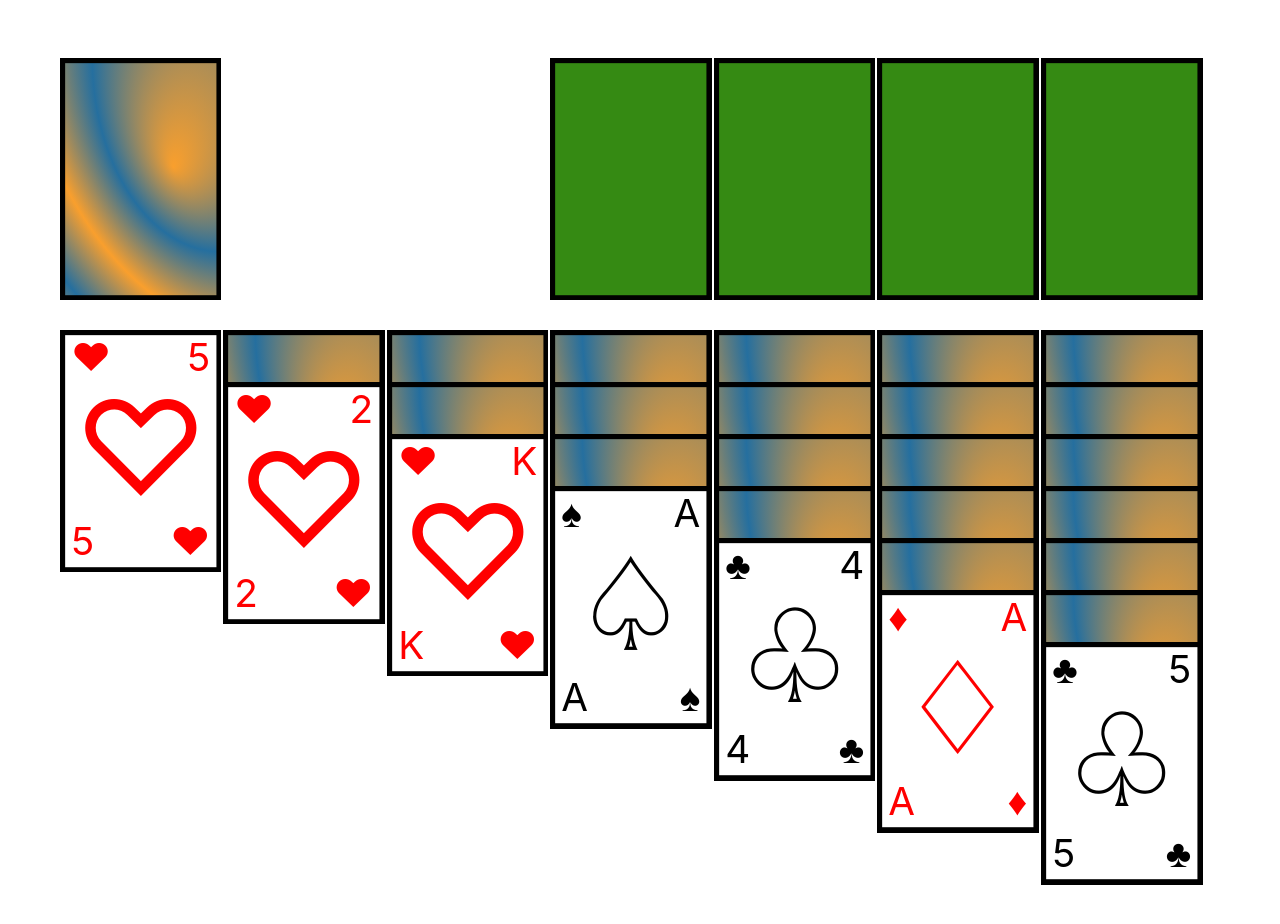
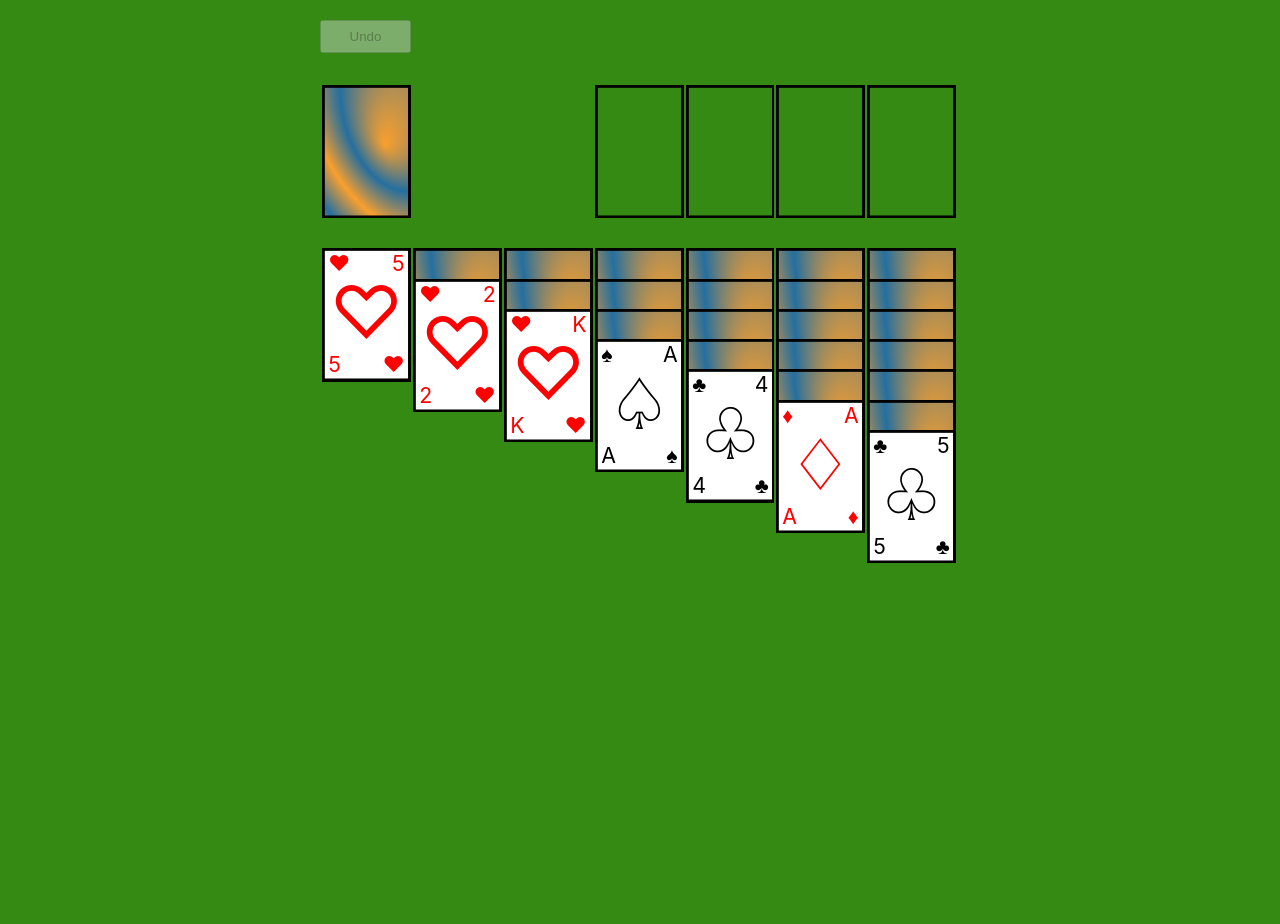
Before and after one commit to jani-e/solitaire, a React (Vite) app: page / in a window 1280 px wide. Shown: the top 924 px of the page. After the commit the page ends 800 px from the top, so only its background shows below. Built offline with nearby package versions, Linux system fonts and the light colour scheme.

Commit message:
Added Undo-feature and improvied view scaling.

```diff
--- a/package.json
+++ b/package.json
@@ -1,7 +1,7 @@
 {
   "name": "solitaire",
   "private": true,
-  "version": "1.0.0",
+  "version": "1.0.1",
   "type": "module",
   "scripts": {
     "dev": "vite",
--- a/src/App.css
+++ b/src/App.css
@@ -1,5 +1,35 @@
+#game {
+  position: absolute;
+  left: 50%;
+}
+
 main {
-    margin: 5%;
-    width: 90vw;
-    padding-bottom: 20%;
+  position: relative;
+  left: -55%;
+  margin: 5%;
+  width: 90vw;
+  padding-bottom: 20vh;
 }
+
+@media screen and (min-aspect-ratio: 9/16) {
+  main {
+    padding-bottom: 10vh;
+  }
+}
+
+@media screen and (min-width: 90vh) {
+  main {
+    max-width: 80vh;
+  }
+}
+
+#game-bar {
+  padding-top: 20px;
+  position: relative;
+  left: -50%;
+}
+
+#game-bar button {
+  width: 14.2%;
+  padding: 10px 0;
+}
--- a/src/App.jsx
+++ b/src/App.jsx
@@ -8,6 +8,7 @@ import createDeck from './utilities/createDeck'
 import './App.css'
 import { DndContext } from '@dnd-kit/core'
 import validate from './utilities/validate'
+import GameBar from './components/GameBar'
 
 const App = () => {
   const initialDeck = lodash.shuffle(createDeck())
@@ -16,13 +17,18 @@ const App = () => {
   const [turnedStack, setTurnedStack] = useState([])
   const [suitStacks, setSuitStacks] = useState({ A: [], B: [], C: [], D: [] })
   const [gameStacks, setGameStacks] = useState({
-    G0: initialDeck.slice(0, 1),
-    G1: initialDeck.slice(1, 3),
-    G2: initialDeck.slice(3, 6),
-    G3: initialDeck.slice(6, 10),
-    G4: initialDeck.slice(10, 15),
-    G5: initialDeck.slice(15, 21),
-    G6: initialDeck.slice(21, 28)
+    G0: { cards: initialDeck.slice(0, 1), hiddenCount: 0 },
+    G1: { cards: initialDeck.slice(1, 3), hiddenCount: 1 },
+    G2: { cards: initialDeck.slice(3, 6), hiddenCount: 2 },
+    G3: { cards: initialDeck.slice(6, 10), hiddenCount: 3 },
+    G4: { cards: initialDeck.slice(10, 15), hiddenCount: 4 },
+    G5: { cards: initialDeck.slice(15, 21), hiddenCount: 5 },
+    G6: { cards: initialDeck.slice(21, 28), hiddenCount: 6 }
+  })
+
+  const [history, setHistory] = useState({
+    count: 0,
+    cardsState: []
   })
 
   const layoutStyle = {
@@ -30,10 +36,23 @@ const App = () => {
     gridTemplateColumns: '14.2% 14.2% 14.2% 14.2% 14.2% 14.2% 14.2%'
   }
 
+  const saveHistoryState = () => {
+    setHistory({
+      ...history, count: history.count + 1,
+      cardsState: history.cardsState.concat({
+        deck: deckStack,
+        turned: turnedStack,
+        suit: suitStacks,
+        game: gameStacks
+      })
+    })
+  }
+
   const turnCard = () => {
     const [firstCardInDeck] = deckStack
     setDeckStack(deckStack.filter(card => card.id !== firstCardInDeck.id))
     setTurnedStack(turnedStack.concat(deckStack.find(card => card.id === firstCardInDeck.id)))
+    saveHistoryState()
   }
 
   const removeTurnedCard = () => {
@@ -61,17 +80,24 @@ const App = () => {
   }
 
   const addToGameStack = (gameStack, cards) => {
-    setGameStacks({
-      ...gameStacks,
-      [gameStack]: gameStacks[gameStack].concat(cards)
-    })
+    console.log(gameStack, cards)
+    setGameStacks(prevState => ({
+      ...prevState,
+      [gameStack]: {
+        ...prevState[gameStack],
+        cards: prevState[gameStack].cards.concat(cards)
+      }
+    }))
   }
 
   const removeFromGameStack = (gameStack, cards) => {
     const cardIds = cards.map(card => card.id)
     setGameStacks(prevState => ({
       ...prevState,
-      [gameStack]: gameStacks[gameStack].filter(item => !cardIds.includes(item.id))
+      [gameStack]: {
+        ...prevState[gameStack],
+        cards: prevState[gameStack].cards.filter(item => !cardIds.includes(item.id))
+      }
     }))
   }
 
@@ -85,7 +111,7 @@ const App = () => {
       return ['suitStack', suitStacks[stack]]
     }
     if (stack in gameStacks) {
-      return ['gameStack', gameStacks[stack]]
+      return ['gameStack', gameStacks[stack].cards]
     }
     return null
   }
@@ -109,29 +135,44 @@ const App = () => {
   }
 
   const handleDragEnd = (event) => {
-    // console.log(event)
     if (event.over) {
-      // const frame = event.active.id
       let fromStackId = event.active.data.current.from
       const toStackId = event.over.id
       const cards = event.active.data.current.cards
       if (fromStackId.includes('_')) {
         fromStackId = fromStackId.slice(0, 2)
       }
-      // console.log('frame', frame)
-      // console.log('from', fromStackId)
-      // console.log('to', toStackId)
-      // console.log('card(s):')
-      // cards.forEach(card => {
-      //   console.log(card)
-      // })
       if (isValidMove(toStackId, cards)) {
         executeMove(fromStackId, toStackId, cards)
+        saveHistoryState()
       }
     }
   }
 
+  const handleUndo = () => {
+    const copyCardsStateHistory = [...history.cardsState]
+    const applyHistory = copyCardsStateHistory.pop()
+    setDeckStack(applyHistory.deck)
+    setTurnedStack(applyHistory.turned)
+    setSuitStacks(applyHistory.suit)
+    setGameStacks(applyHistory.game)
+    setHistory({ count: history.count - 1, cardsState: copyCardsStateHistory })
+  }
+
+  const updateHiddenCount = (gameStack) => {
+    const newCount = gameStacks[gameStack].hiddenCount - 1
+    setGameStacks(prevState => ({
+      ...prevState,
+      [gameStack]: {
+        ...prevState[gameStack],
+        hiddenCount: prevState[gameStack].hiddenCount = newCount
+      }
+    }))
+  }
+
   return (
+    <div id='game'>
+      <GameBar count={history.count} handleUndo={handleUndo} />
       <main>
         <DndContext onDragEnd={handleDragEnd}>
           <div style={layoutStyle}>
@@ -145,11 +186,12 @@ const App = () => {
           <br></br>
           <div style={layoutStyle}>
             {Object.keys(gameStacks).map((stack) => (
-            <GameStack key={stack} id={stack} cards={gameStacks[stack]} />
+              <GameStack key={stack} id={stack} cards={gameStacks[stack].cards} hiddenCount={gameStacks[stack].hiddenCount} updateHiddenCount={updateHiddenCount} />
             ))}
           </div>
         </DndContext>
       </main>
+    </div>
   )
 }
 
--- /dev/null
+++ b/src/components/GameBar.jsx
@@ -0,0 +1,32 @@
+import PropTypes from 'prop-types'
+
+const GameBar = ({count, handleUndo}) => {
+
+  const gameBarStyle = {
+    paddingTop: '20px',
+    position: 'relative',
+    left: '-50%',
+  }
+
+  const buttonStyle = {
+    width: '14.2%',
+    padding: '7px 0',
+  }
+
+  return (
+    <div style={gameBarStyle}>
+      {count > 0 ? <button style={buttonStyle} onClick={() => handleUndo()}>Undo</button> : <button style={buttonStyle} disabled>Undo</button>}
+      {/* <span>Score: 0</span>
+      <span>Time: 0:00</span>
+      <button style={buttonStyle} disabled>New game</button>
+      <button style={buttonStyle} disabled>Settings</button> */}
+    </div>
+  )
+}
+
+export default GameBar
+
+GameBar.propTypes = {
+  count: PropTypes.number,
+  handleUndo: PropTypes.func
+}
--- a/src/components/GameStack.jsx
+++ b/src/components/GameStack.jsx
@@ -1,13 +1,11 @@
 import PropTypes from 'prop-types'
 import GameStackFrame from './GameStackFrame'
 import { useDroppable } from '@dnd-kit/core'
-import { useState } from 'react'
 
-const GameStack = ({ id, cards }) => {
-  const [hiddenCount, setHiddenCount] = useState(Number(id.slice(1)))
+const GameStack = ({ id, cards, hiddenCount, updateHiddenCount }) => {
 
-  const updateHiddenCount = () => {
-    setHiddenCount(hiddenCount - 1)
+  const handleHiddenCount = () => {
+    updateHiddenCount(id)
   }
 
   const { setNodeRef } = useDroppable({
@@ -27,14 +25,16 @@ const GameStack = ({ id, cards }) => {
   }
   return (
     <div id={id} ref={setNodeRef}>
-      <GameStackFrame origin={id} id={id} cards={cards} hiddenCount={hiddenCount} updateHiddenCount={updateHiddenCount} />
+      <GameStackFrame origin={id} id={id} cards={cards} hiddenCount={hiddenCount} handleHiddenCount={handleHiddenCount} />
     </div>
   )
 }
 
 GameStack.propTypes = {
   id: PropTypes.string,
-  cards: PropTypes.array
+  cards: PropTypes.array,
+  hiddenCount: PropTypes.number,
+  updateHiddenCount: PropTypes.func
 }
 
 export default GameStack
--- a/src/components/GameStackFrame.jsx
+++ b/src/components/GameStackFrame.jsx
@@ -3,7 +3,7 @@ import Card from './Card'
 import CardCover from './CardCover'
 import { useDraggable } from '@dnd-kit/core'
 
-const GameStackFrame = ({ id, hiddenCount, updateHiddenCount, origin = null, cards }) => {
+const GameStackFrame = ({ id, hiddenCount, handleHiddenCount, origin = null, cards }) => {
   const { attributes, listeners, setNodeRef, transform } = useDraggable({
     id: `${id}_frame`,
     data: {
@@ -30,7 +30,7 @@ const GameStackFrame = ({ id, hiddenCount, updateHiddenCount, origin = null, car
 
   const handleRevealClick = () => {
     if (newHiddenCount === 0 && children.length === 0) {
-      updateHiddenCount()
+      handleHiddenCount()
     }
   }
 
@@ -39,7 +39,7 @@ const GameStackFrame = ({ id, hiddenCount, updateHiddenCount, origin = null, car
       <div>
         <div style={cardFrameStyle} onClick={() => handleRevealClick()}>
           <CardCover /></div>
-        {!!children.length && <div style={childrenStyle}>{<GameStackFrame id={childrenFrameId} origin={id} cards={children} hiddenCount={newHiddenCount} updateHiddenCount={updateHiddenCount} />}</div>}
+        {!!children.length && <div style={childrenStyle}>{<GameStackFrame id={childrenFrameId} origin={id} cards={children} hiddenCount={newHiddenCount} handleHiddenCount={handleHiddenCount} />}</div>}
       </div>
     )
   }
@@ -49,7 +49,7 @@ const GameStackFrame = ({ id, hiddenCount, updateHiddenCount, origin = null, car
       <div style={cardFrameStyle}>
         <Card value={parent.value} suit={parent.suit} />
       </div>
-      {!!children.length && <div style={childrenStyle}>{<GameStackFrame id={childrenFrameId} origin={id} cards={children} hiddenCount={newHiddenCount} updateHiddenCount={updateHiddenCount} />}</div>}
+      {!!children.length && <div style={childrenStyle}>{<GameStackFrame id={childrenFrameId} origin={id} cards={children} hiddenCount={newHiddenCount} handleHiddenCount={handleHiddenCount} />}</div>}
     </div>
   )
 }
@@ -57,7 +57,7 @@ const GameStackFrame = ({ id, hiddenCount, updateHiddenCount, origin = null, car
 GameStackFrame.propTypes = {
   id: PropTypes.string,
   hiddenCount: PropTypes.number,
-  updateHiddenCount: PropTypes.func,
+  handleHiddenCount: PropTypes.func,
   origin: PropTypes.string,
   cards: PropTypes.array
 }
--- a/src/index.css
+++ b/src/index.css
@@ -3,8 +3,8 @@
   line-height: 1.5;
   font-weight: 400;
 
-  color-scheme: light dark;
-  color: rgba(255, 255, 255, 0.87);
+  /* color-scheme: light dark;
+  color: rgba(255, 255, 255, 0.87); */
   background-color: #358a13;
 
   font-synthesis: none;
@@ -16,14 +16,14 @@
   overflow: hidden;
 }
 
-a {
+/* a {
   font-weight: 500;
   color: #646cff;
   text-decoration: inherit;
 }
 a:hover {
   color: #535bf2;
-}
+} */
 
 body {
   margin: 0;
@@ -34,7 +34,7 @@ body {
   touch-action: none;
 }
 
-h1 {
+/* h1 {
   font-size: 3.2em;
   line-height: 1.1;
 }
@@ -56,9 +56,9 @@ button:hover {
 button:focus,
 button:focus-visible {
   outline: 4px auto -webkit-focus-ring-color;
-}
+} */
 
-@media (prefers-color-scheme: light) {
+/* @media (prefers-color-scheme: light) {
   :root {
     color: #213547;
     background-color: #ffffff;
@@ -69,4 +69,4 @@ button:focus-visible {
   button {
     background-color: #f9f9f9;
   }
-}
+} */
```
Also changed, not shown: 1 other file (tests, documents, lock files or other folders). Lines whose indentation alone changed are shown as unchanged.
